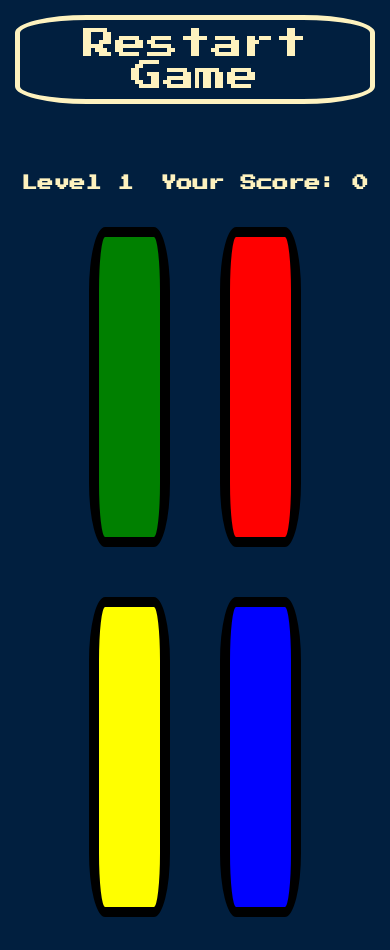
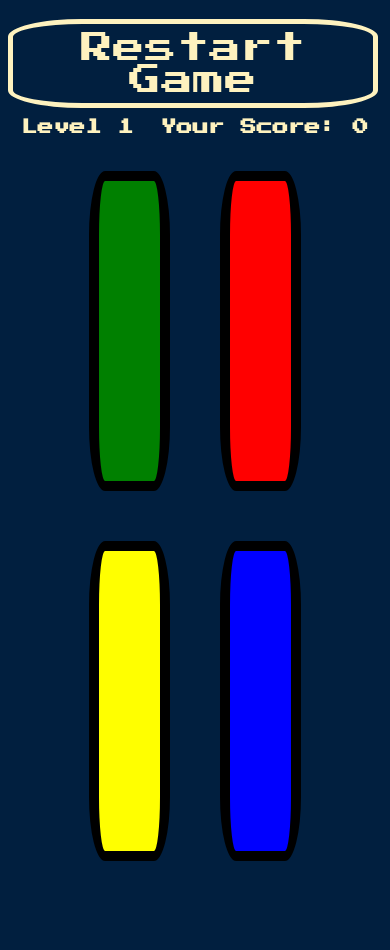
Before and after one commit to Abhishek-cyber-coder/SimonGame, a plain HTML site: page index.html in a window 390 px wide. Both pictures are taken after a click on the button "Start Game". After the commit the page ends 894 px from the top, so only its background shows below. Drawn offline with nearby package versions, Linux system fonts and the light colour scheme.

Commit message:
Applied new buttons

```diff
--- a/index.html
+++ b/index.html
@@ -9,7 +9,10 @@
 </head>
 
 <body>
-  <button id="level-title">Start Game</button>
+  <div class="level-score">
+    <button class="level-first-title hover-title">Start Game</button>
+    <button class="level-second-title hover-title">Restart Game</button>
+  </div>
   <div class="level-score">
     <h1 id="levels"></h1>
     <h1 id="score"></h1>
--- a/index.js
+++ b/index.js
@@ -2,6 +2,7 @@ var buttonColours = ["red","blue","green","yellow"];
 var gamePattern = [];
 var userClickedPattern = [];
 var isGameStart = false;
+$(".level-second-title").hide();
 
 var level = 0;
 // This function will work when the player starts the game and the level will go on, but if he press's wrong button , the game will over.
@@ -21,7 +22,6 @@ function nextSequence(){
 
     //Pushing new random patterns at the end of gamePattern array
     gamePattern.push(randomChosenColour);
-
     //Using randomChosenColour variable to select buttons with their colour classes and adding animation
     $("#" +randomChosenColour).fadeIn(100).fadeOut(100).fadeIn(100);
 
@@ -42,18 +42,16 @@ $(".btn").click(function(){
 });
 
 
-$("#level-title").click(function(){
+$(".level-first-title").click(function(){
     if(isGameStart===false){
-        nextSequence();
+
         isGameStart=true;
         $("#levels").text("Level "+level);
-        $("#level-title").text("Restart Game");
-    }
-    if(isGameStart===true){
-        startOver();
+        $(this).hide();
+        $(".level-second-title").show().css("margin-right","1%");
+        nextSequence();
     }
 });
-
 
 function playSound(value){
     var audio = new Audio("sounds/"+value+".mp3");
@@ -88,10 +86,18 @@ function checkAnswer(currentLevel){
 }
 
 
+//Restart Game
+$(".level-second-title").click(function(){
+
+    startOver();
+
+})
+
+
+//Start everything from beginning
 function startOver(){
     level=0;
     gamePattern=[];
     isGameStart=false;
-
     nextSequence();
 }
--- a/styles.css
+++ b/styles.css
@@ -3,24 +3,39 @@ body {
   background-color: #011F3F;
 }
 
-#level-title {
+.level-first-title {
+  margin-left: 2%;
+  margin-top: 3%;
   font-family: 'Press Start 2P', cursive;
-  font-size: 2rem;
+  font-size: 1rem;
   padding: 2%;
-  margin:  2%;
+  /* margin: 3%; */
   border-radius: 20%;
   border: 5px solid #FEF2BF;
-  margin-bottom:10px;
+  /* margin-bottom: 1%; */
   color: #FEF2BF;
   background-color: #011F3F;
 }
 
-#level-title:hover{
+.hover-title:hover{
   cursor: pointer;
   background-color: #FEF2BF;
   color: #011F3F;
 }
 
+.level-second-title{
+  margin-right: 23%;
+  margin-top: 3%;
+  font-family: 'Press Start 2P', cursive;
+  font-size: 1rem;
+  padding: 2%;
+  /* margin: 3%; */
+  border-radius: 20%;
+  border: 5px solid #FEF2BF;
+  /* margin-bottom: 1%; */
+  color: #FEF2BF;
+  background-color: #011F3F;
+}
 .level-score{
   display:flex;
   justify-content: space-around;
@@ -84,8 +99,35 @@ body {
     width: 70%;
   }
 
-  #level-title{
+  #level-score{
     margin-bottom: 60px;
+  }
+
+  .level-first-title{
+
+    margin-left: 6%;
+    margin-top: 3%;
+    font-family: 'Press Start 2P', cursive;
+    font-size: 2rem;
+    padding: 2%;
+    border-radius: 20%;
+    border: 5px solid #FEF2BF;
+    color: #FEF2BF;
+    background-color: #011F3F;
+  }
+
+  .level-second-title{
+    margin-right: 23%;
+    margin-top: 3%;
+    font-family: 'Press Start 2P', cursive;
+    font-size: 2rem;
+    padding: 2%;
+    /* margin: 3%; */
+    border-radius: 20%;
+    border: 5px solid #FEF2BF;
+    /* margin-bottom: 1%; */
+    color: #FEF2BF;
+    background-color: #011F3F;
   }
 
   .btn{
@@ -102,28 +144,3 @@ body {
     display: flex;
   }
 }
-
-
-@media only screen and (max-width: 400px){
-  .container{
-    width: 70%;
-  }
-
-  #level-title{
-    margin-bottom: 60px;
-  }
-
-  .btn{
-    margin: 25px;
-    display: inline-block;
-    height: 300px;
-    width: 300px;
-    border: 10px solid black;
-    border-radius: 20%;
-    cursor: pointer;
-  }
-
-  .row{
-    display: flex;
-  }
-}
```
